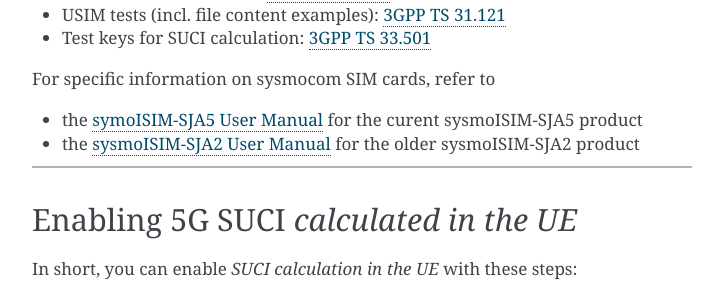
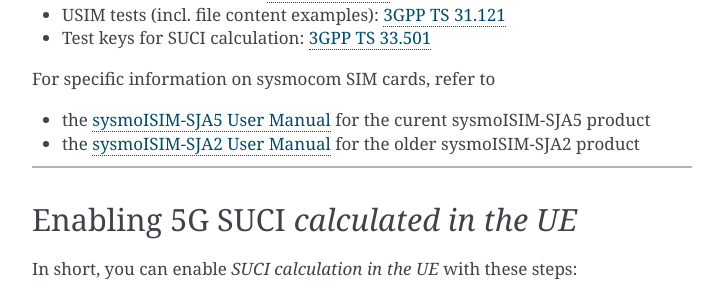
Before and after one commit to osmocom/pysim, a Sphinx documentation site: the page built from docs/suci-tutorial.rst, in a window 1280 px wide and 900 px high, scrolled down 527 px. Shown: the part 152-452 px from the top of the window, without its empty margins (388-1111 px from the left). Built offline with Sphinx 7.4.7, drawn with Linux system fonts in a browser that asks for light colours.

Commit message:
suci-tutorial: fix typo s/symo/sysmo/
Change-Id: I0d3bdcf590e8dfef6deabc9967fd2f04152e1020

```diff
--- a/docs/suci-tutorial.rst
+++ b/docs/suci-tutorial.rst
@@ -30,7 +30,7 @@
 
 For specific information on sysmocom SIM cards, refer to
 
-* the `symoISIM-SJA5 User Manual <https://sysmocom.de/manuals/sysmoisim-sja5-manual.pdf>`__ for the curent
+* the `sysmoISIM-SJA5 User Manual <https://sysmocom.de/manuals/sysmoisim-sja5-manual.pdf>`__ for the curent
   sysmoISIM-SJA5 product
 * the `sysmoISIM-SJA2 User Manual <https://sysmocom.de/manuals/sysmousim-manual.pdf>`__ for the older
   sysmoISIM-SJA2 product
```
